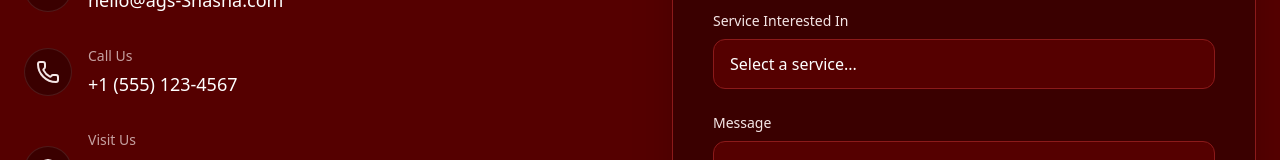
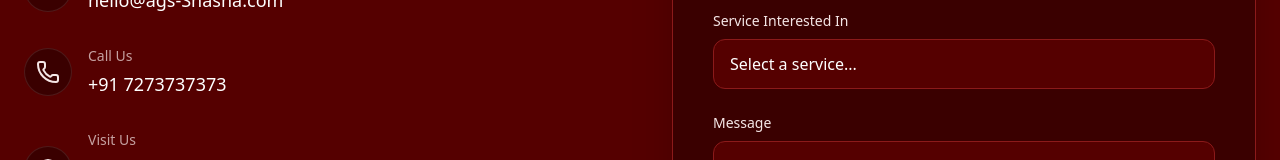
Before and after one commit to Nucl3arAt0m/ags-website, a Next.js app: page / in a window 1280 px wide. Shown: the part 2853-3013 px from the top of the page. Built offline with nearby package versions, Linux system fonts and the light colour scheme; a web font is replaced by a local one.

Commit message:
Update Contact.tsx

```diff
--- a/src/components/Contact.tsx
+++ b/src/components/Contact.tsx
@@ -31,7 +31,7 @@ export default function Contact() {
               </div>
               <div>
                 <p className="font-sans text-sm text-soft-blush/70 mb-1">Call Us</p>
-                <p className="font-sans font-medium text-lg">+1 (555) 123-4567</p>
+                <p className="font-sans font-medium text-lg">+91 7273737373</p>
               </div>
             </div>
             <div className="flex items-center gap-4">
```
